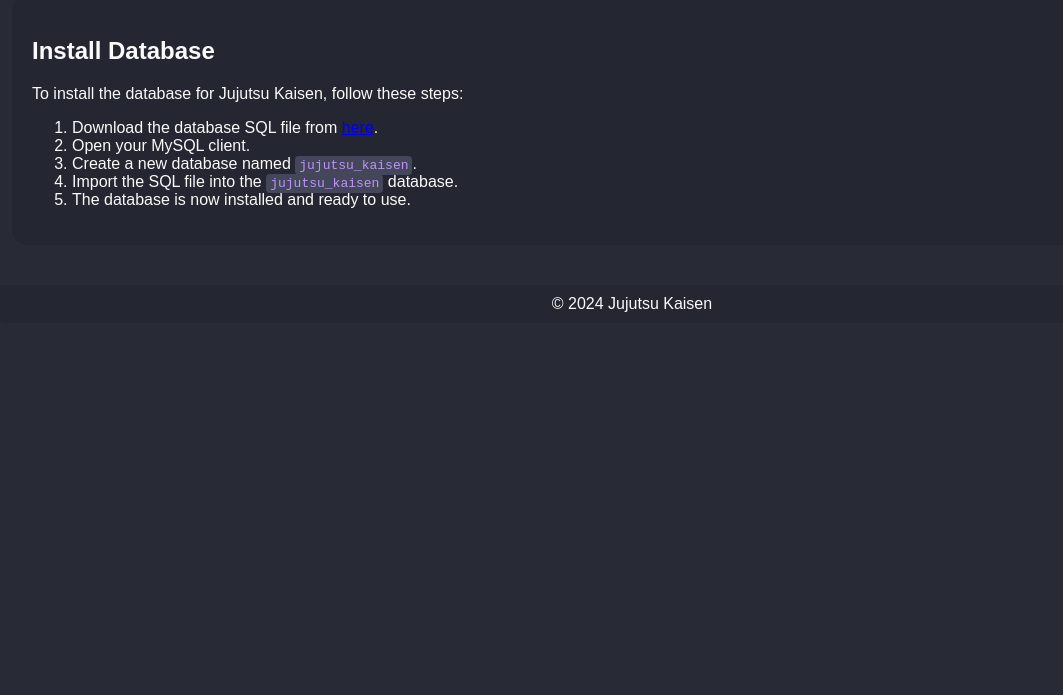
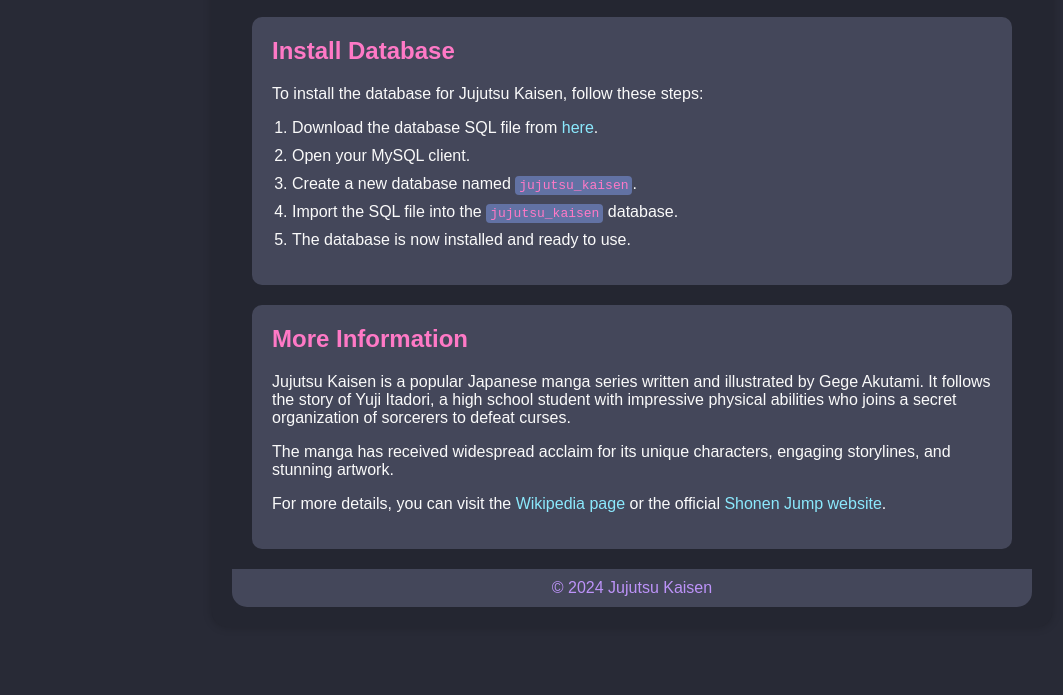
Before and after one commit to noahmindset1/JJK-Database, a plain HTML site: page docs/index.html in a window 1280 px wide. Shown: the part 105-800 px from the top of the page, without its empty margins (8-1071 px from the left). Drawn offline with Linux system fonts and the light colour scheme.

Commit message:
Update index.html

```diff
--- a/docs/index.html
+++ b/docs/index.html
@@ -5,60 +5,138 @@
     <meta name="viewport" content="width=device-width, initial-scale=1.0">
     <title>Jujutsu Kaisen Documentation</title>
     <style>
-        :root {
-            --main-bg-color: #282a36;
-            --text-color: #fafafa;
-            --secondary-bg-color: #242631;
-            --border-radius: 15px;
+        body {
+            font-family: Arial, sans-serif;
+            margin: 0;
+            padding: 0;
+            background-color: #282a36;
+            color: #fafafa;
         }
 
-        body, .content-wrapper {
-            background-color: var(--main-bg-color);
-            color: var(--text-color);
-            margin: 0;
-            font-family: Arial, sans-serif;
+        .content-wrapper {
+            max-width: 800px;
+            margin: 0 auto;
+            padding: 20px;
+            background-color: #242631;
+            border-radius: 15px;
+            box-shadow: 0 0 10px rgba(0, 0, 0, 0.2);
+            animation: fadeIn 1s ease-in-out;
+        }
+
+        @keyframes fadeIn {
+            from {
+                opacity: 0;
+            }
+            to {
+                opacity: 1;
+            }
         }
 
         header {
-            background-color: var(--secondary-bg-color);
+            background-color: #44475a;
             padding: 20px;
             text-align: center;
-            border-radius: var(--border-radius) var(--border-radius) 0 0;
+            border-top-left-radius: 15px;
+            border-top-right-radius: 15px;
+            margin-bottom: 20px;
         }
 
         h1 {
             margin: 0;
             font-size: 36px;
+            color: #bd93f9;
+            animation: slideInDown 1s ease-in-out;
+        }
+
+        @keyframes slideInDown {
+            from {
+                transform: translateY(-50%);
+                opacity: 0;
+            }
+            to {
+                transform: translateY(0);
+                opacity: 1;
+            }
         }
 
         main {
+            padding: 0 20px;
+        }
+
+        section {
+            background-color: #44475a;
             padding: 20px;
+            border-radius: 10px;
+            margin-bottom: 20px;
+            animation: slideInUp 1s ease-in-out;
+        }
+
+        @keyframes slideInUp {
+            from {
+                transform: translateY(50%);
+                opacity: 0;
+            }
+            to {
+                transform: translateY(0);
+                opacity: 1;
+            }
+        }
+
+        h2 {
+            color: #ff79c6;
+            margin-top: 0;
+        }
+
+        ol {
+            padding-left: 20px;
+        }
+
+        li {
+            margin-bottom: 10px;
+        }
+
+        a {
+            color: #8be9fd;
+            text-decoration: none;
+        }
+
+        a:hover {
+            text-decoration: underline;
+        }
+
+        code {
+            background-color: #6272a4;
+            padding: 2px 4px;
+            border-radius: 4px;
+            color: #ff79c6;
+            font-family: monospace;
         }
 
         footer {
-            background-color: var(--secondary-bg-color);
+            background-color: #44475a;
             padding: 10px 20px;
             text-align: center;
-            border-radius: 0 0 var(--border-radius) var(--border-radius);
+            border-bottom-left-radius: 15px;
+            border-bottom-right-radius: 15px;
+            margin-top: 20px;
         }
 
-        p {
+        footer p {
             margin: 0;
+            color: #bd93f9;
         }
 
-        section {
-            background-color: var(--secondary-bg-color);
-            padding: 20px;
-            border-radius: var(--border-radius);
-            margin-bottom: 20px;
+        .animated-link {
+            animation: pulse 1.5s infinite alternate;
         }
 
-        code {
-            background-color: #44475a;
-            padding: 2px 4px;
-            border-radius: 4px;
-            color: #bd93f9;
-            font-family: monospace;
+        @keyframes pulse {
+            from {
+                transform: scale(1);
+            }
+            to {
+                transform: scale(1.1);
+            }
         }
     </style>
 </head>
@@ -72,12 +150,18 @@
                 <h2>Install Database</h2>
                 <p>To install the database for Jujutsu Kaisen, follow these steps:</p>
                 <ol>
-                    <li>Download the database SQL file from <a href="https://github.com/noahmindset1/JJK-Database/releases/tag/jjk">here</a>.</li>
+                    <li>Download the database SQL file from <a class="animated-link" href="https://github.com/noahmindset1/JJK-Database/releases/tag/jjk">here</a>.</li>
                     <li>Open your MySQL client.</li>
                     <li>Create a new database named <code>jujutsu_kaisen</code>.</li>
                     <li>Import the SQL file into the <code>jujutsu_kaisen</code> database.</li>
                     <li>The database is now installed and ready to use.</li>
                 </ol>
+            </section>
+            <section id="more-info">
+                <h2>More Information</h2>
+                <p>Jujutsu Kaisen is a popular Japanese manga series written and illustrated by Gege Akutami. It follows the story of Yuji Itadori, a high school student with impressive physical abilities who joins a secret organization of sorcerers to defeat curses.</p>
+                <p>The manga has received widespread acclaim for its unique characters, engaging storylines, and stunning artwork.</p>
+                <p>For more details, you can visit the <a class="animated-link" href="https://en.wikipedia.org/wiki/Jujutsu_Kaisen">Wikipedia page</a> or the official <a class="animated-link" href="https://www.shonenjump.com/j/rensai/jujutsushin/">Shonen Jump website</a>.</p>
             </section>
         </main>
         <footer>
```
